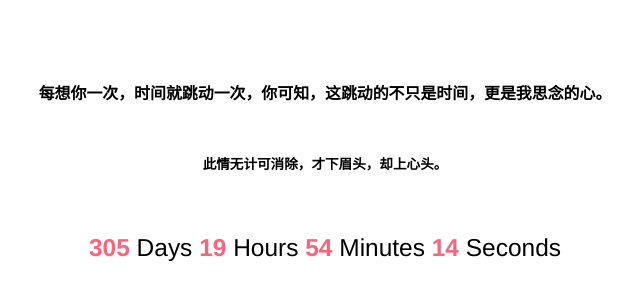
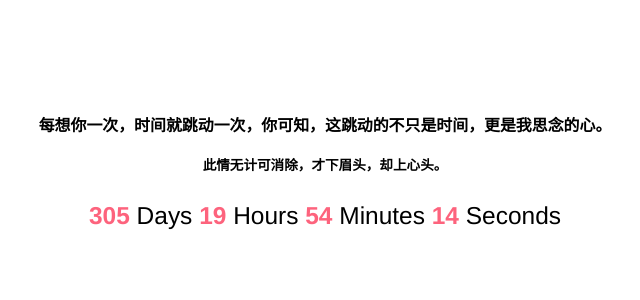
Before and after one commit to gongdx/gongdx.github.io, a plain HTML site: page index.html in a window 1280 px wide. Shown: the part 142-442 px from the top of the page, without its empty margins (315-955 px from the left). Drawn offline with Linux system fonts and the light colour scheme.

Commit message:
Update index.html

```diff
--- a/index.html
+++ b/index.html
@@ -44,8 +44,8 @@
 
 <body>
     <div class="content">
-        <h3>每想你一次，时间就跳动一次，你可知，这跳动的不只是时间，更是我思念的心。</h3><br />
-        <h4>此情无计可消除，才下眉头，却上心头。</h4><br />
+        <h3>每想你一次，时间就跳动一次，你可知，这跳动的不只是时间，更是我思念的心。</h3>
+        <h4>此情无计可消除，才下眉头，却上心头。</h4>
         <div class="timer">
             <b id="d"></b> Days <b id="h"></b> Hours <b id="m"></b> Minutes <b id="s"></b> Seconds
         </div>
```
